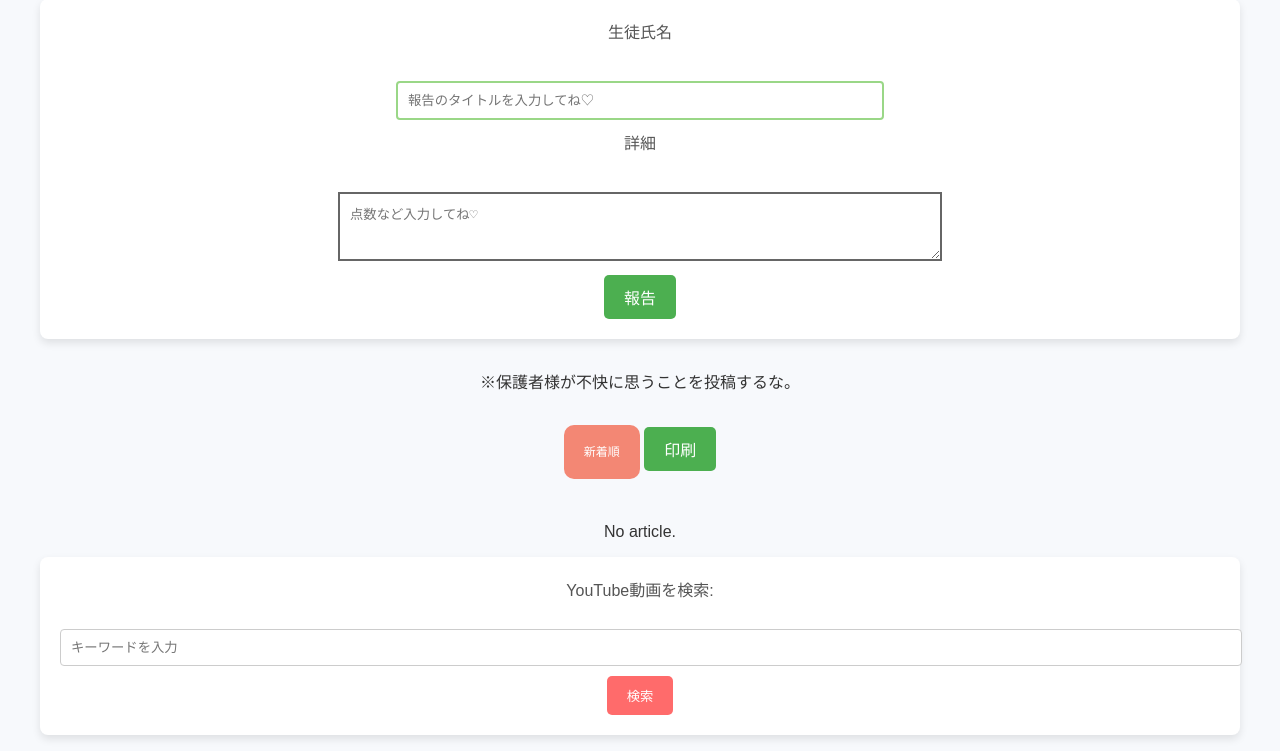
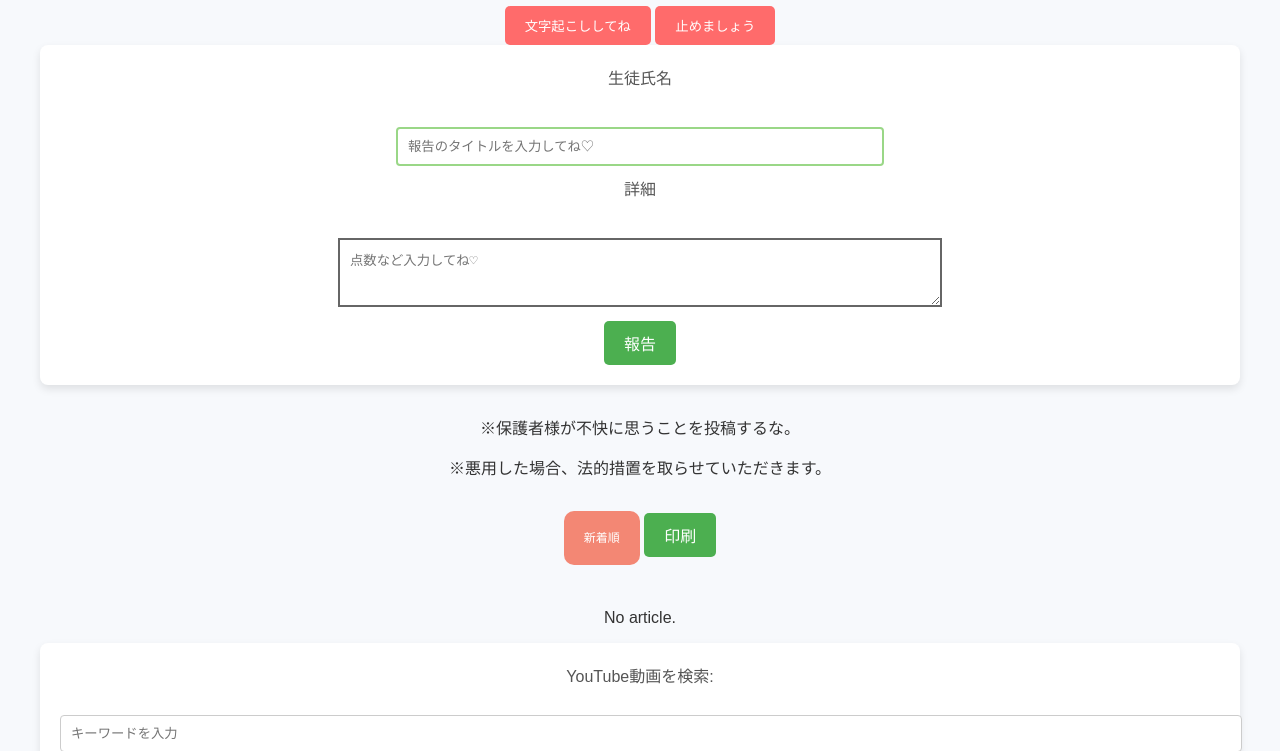
Before and after one commit to shoya-koyama/cram_report, a Django app: page /accounts/login/ in a window 1280 px wide. Shown: the part 507-1258 px from the top of the page. Run offline with Django 4.2, Linux system fonts and the light colour scheme.

Commit message:
Update index.html

```diff
--- a/cram/templates/project/index.html
+++ b/cram/templates/project/index.html
@@ -11,6 +11,7 @@
   <body>
   <div style="text-align: center;">
     <h1>塾講師指導報告書</h1>
+    <h3>悪用厳禁</h3>
     <div style="text-align: center;">
       <img src="https://icongr.am/feather/wifi.svg?size=60&color=currentColor" >
     </div>
@@ -54,6 +55,7 @@
 
     </form>
     <p>※保護者様が不快に思うことを投稿するな。</p>
+    <p>※悪用した場合、法的措置を取らせていただきます。</p>
     <br>
     <div>
       <a href="{% url 'index' %}?sort=Date" id="sort_new">新着順</a>
```
